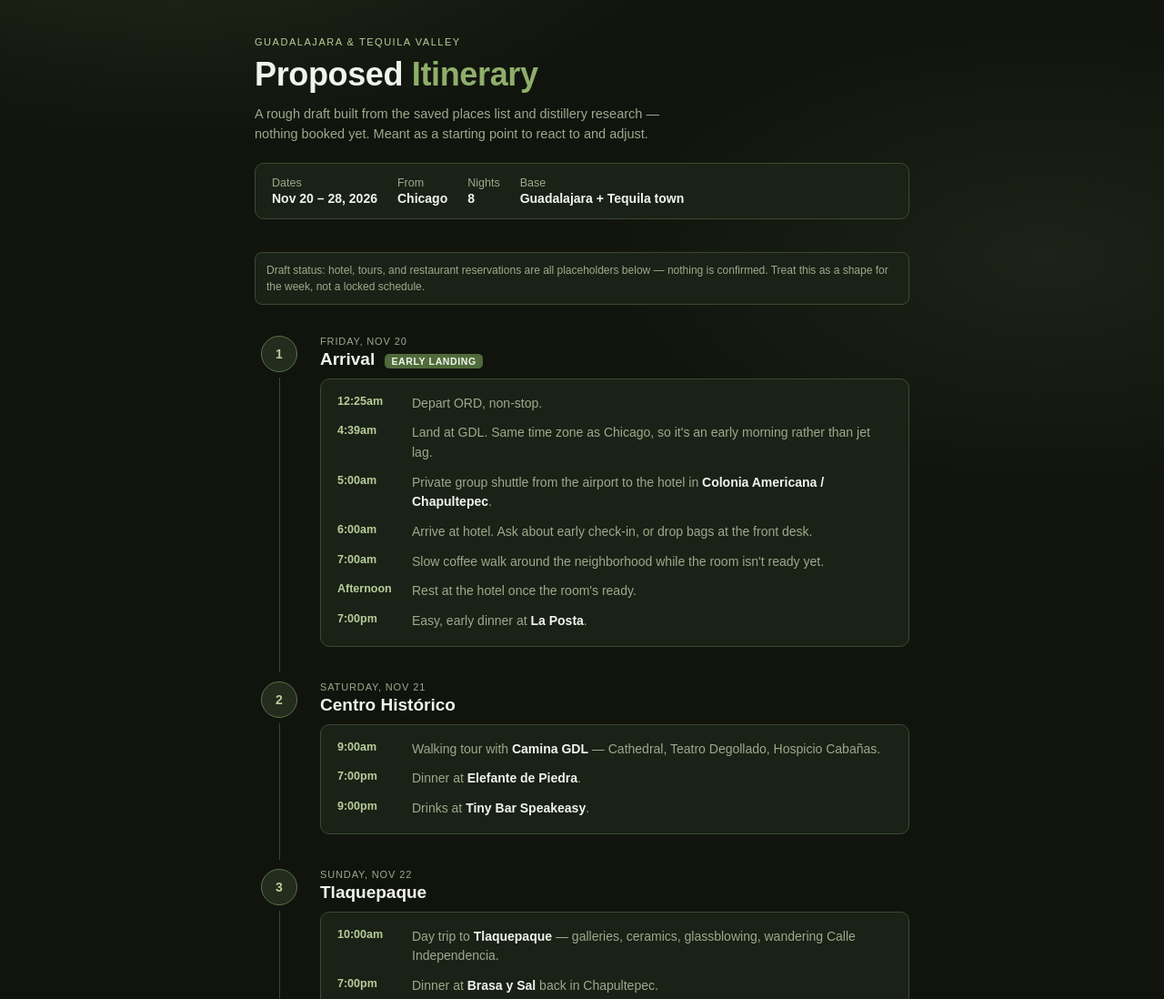
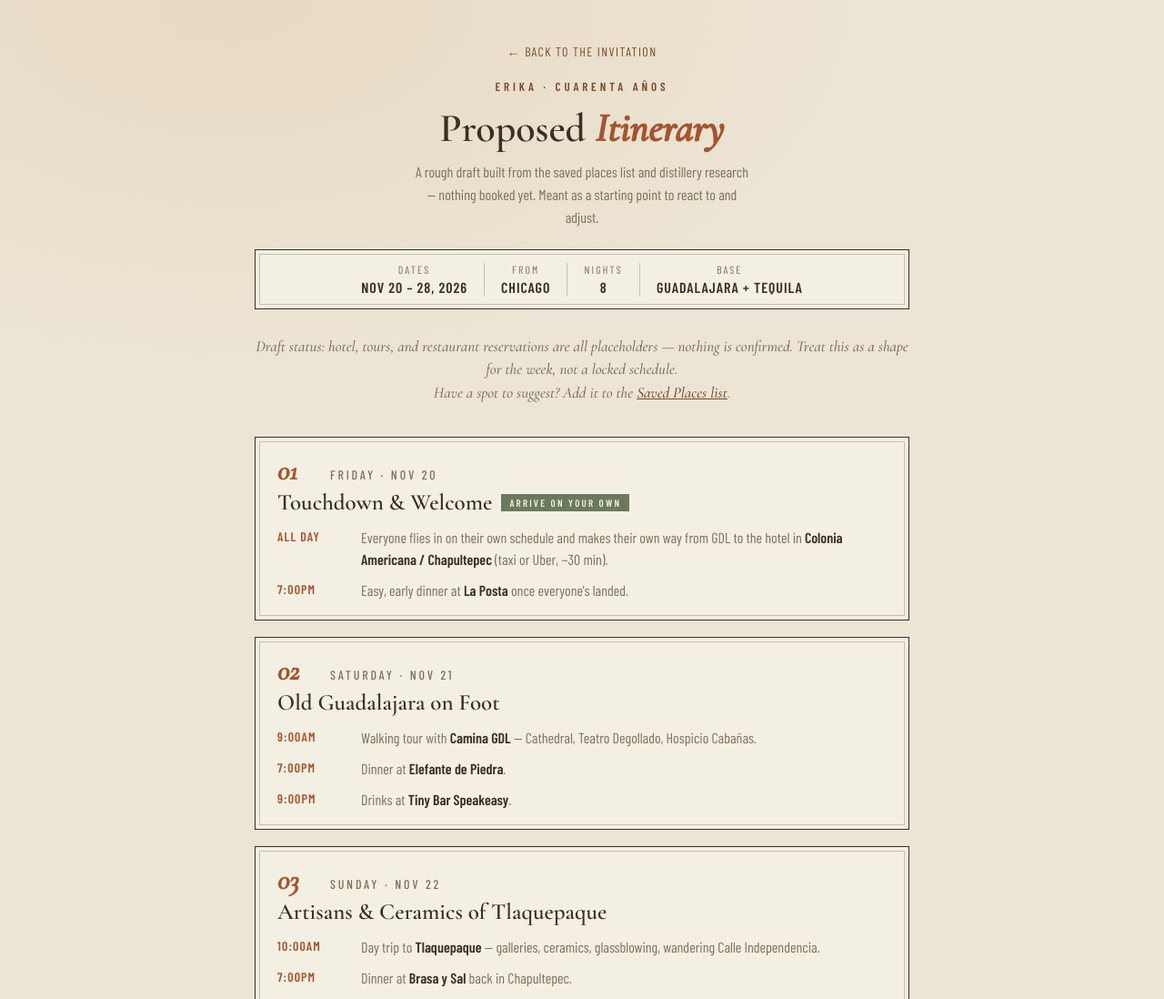
Before and after one commit to restine-photo/2026-gdl-itinerary, a plain HTML site: page itinerary.html in a window 1280 px wide. Shown: the top 1098 px of the page at 91% size. Drawn offline with nearby package versions, Linux system fonts and the light colour scheme.

Commit message:
Update itinerary.html

```diff
--- a/itinerary.html
+++ b/itinerary.html
@@ -2,353 +2,191 @@
 <html lang="en">
 <head>
 <meta charset="UTF-8">
-<title>Guadalajara — Proposed Itinerary</title>
+<meta name="viewport" content="width=device-width, initial-scale=1">
+<title>Itinerary — Erika's 40th · Jalisco</title>
+<link href="https://fonts.googleapis.com/css2?family=Cormorant+Garamond:ital,wght@0,400;0,500;0,600;0,700;1,500&family=Barlow+Condensed:wght@400;500;600&display=swap" rel="stylesheet">
 <style>
 :root{
-  --bg: #10140D;
-  --surface: #1A2116;
-  --surface-raised: #232C1D;
-  --line: #3B4A30;
-  --accent: #8FAE6B;
-  --accent-soft: #5C7047;
-  --accent-pale: #B7CE9A;
-  --accent-deep: #4F6B3A;
-  --ink: #F1F4EC;
-  --ink-dim: #9CAA8D;
+  --bg: #ece4d4;
+  --paper: #f4efe3;
+  --ink: #3b2f24;
+  --clay: #a4552f;
+  --gold: #c1913f;
+  --agave: #6b7a5a;
+  --brown: #7a4a2b;
+  --ink-dim: #7d6f5c;
 }
-
 *{box-sizing:border-box; margin:0; padding:0;}
-
 body{
   background: var(--bg);
   background-image:
-    radial-gradient(ellipse 600px 300px at 15% -5%, rgba(143,174,107,0.16), transparent),
-    radial-gradient(ellipse 500px 260px at 90% 10%, rgba(183,206,154,0.08), transparent);
+    radial-gradient(ellipse 700px 400px at 20% 0%, rgba(193,145,63,0.12), transparent),
+    radial-gradient(ellipse 600px 320px at 85% 100%, rgba(107,122,90,0.14), transparent);
   color: var(--ink);
-  font-family: Arial, sans-serif;
-  min-height: 100vh;
-  padding: 40px 20px 80px;
+  font-family: 'Barlow Condensed', Arial, sans-serif;
+  min-height:100vh;
+  padding: 48px 20px 80px;
 }
-
+a{ color: var(--brown); }
+a:hover{ color: var(--clay); }
 .wrap{ max-width: 720px; margin: 0 auto; }
 
-header{ margin-bottom: 36px; }
+.back-link{ display:block; font-size:14px; letter-spacing:0.1em; text-transform:uppercase; text-decoration:none; margin-bottom:22px; text-align:center; }
 
-.eyebrow{
-  font-size: 11px;
-  letter-spacing: 0.14em;
-  text-transform: uppercase;
-  color: var(--accent-pale);
-  margin-bottom: 10px;
-}
-
-h1{
-  font-weight: 700;
-  font-size: 36px;
-  line-height: 1.1;
-  letter-spacing: -0.01em;
-}
-
-h1 em{
-  font-style: normal;
-  color: var(--accent);
-}
-
-.sub{
-  color: var(--ink-dim);
-  font-size: 14.5px;
-  margin-top: 12px;
-  max-width: 56ch;
-  line-height: 1.55;
-}
+header{ text-align:center; margin-bottom: 28px; }
+.eyebrow{ font-size:13px; letter-spacing:0.3em; text-transform:uppercase; color:var(--brown); font-weight:600; margin-bottom:14px; }
+h1{ font-family:'Cormorant Garamond', serif; font-size:44px; font-weight:600; line-height:1.1; }
+h1 em{ font-style:italic; color:var(--clay); }
+.sub{ color:var(--ink-dim); font-size:16px; margin:12px auto 0; max-width:52ch; line-height:1.55; }
 
 .trip-meta{
-  display: flex;
-  gap: 22px;
-  flex-wrap: wrap;
-  margin-top: 20px;
-  padding: 14px 18px;
-  background: var(--surface);
-  border: 1px solid var(--line);
-  border-radius: 10px;
+  display:flex; gap:0; flex-wrap:wrap; justify-content:center;
+  margin:22px auto 0; background:var(--paper); border:1px solid var(--ink);
+  padding:14px 10px; position:relative;
 }
-
-.trip-meta div{ font-size: 12.5px; color: var(--ink-dim); }
-.trip-meta strong{ display: block; color: var(--ink); font-size: 14px; margin-top: 2px; }
+.trip-meta::after{ content:''; position:absolute; inset:4px; border:1px solid rgba(59,47,36,0.25); pointer-events:none; }
+.trip-meta div{ font-size:12px; letter-spacing:0.18em; text-transform:uppercase; color:var(--ink-dim); padding:0 18px; }
+.trip-meta div + div{ border-left:1px solid rgba(59,47,36,0.25); }
+.trip-meta strong{ display:block; color:var(--ink); font-size:16px; letter-spacing:0.06em; margin-top:3px; font-weight:600; }
 
 .note-banner{
-  font-size: 12px;
-  color: var(--ink-dim);
-  background: var(--surface);
-  border: 1px solid var(--line);
-  border-radius: 8px;
-  padding: 10px 12px;
-  margin: 20px 0 34px;
-  line-height: 1.5;
+  font-family:'Cormorant Garamond', serif; font-style:italic;
+  font-size:17px; color:var(--ink-dim); text-align:center;
+  margin: 24px 0 36px; line-height:1.5;
 }
 
 .day{
-  display: flex;
-  gap: 18px;
-  margin-bottom: 4px;
+  background:var(--paper);
+  border:1px solid var(--ink);
+  position:relative;
+  padding:22px 24px 20px;
+  margin-bottom:18px;
 }
-
-.day-rail{
-  display: flex;
-  flex-direction: column;
-  align-items: center;
-  flex-shrink: 0;
-  width: 54px;
+.day::after{ content:''; position:absolute; inset:4px; border:1px solid rgba(59,47,36,0.25); pointer-events:none; }
+.day-head{ display:flex; align-items:baseline; gap:14px; margin-bottom:4px; }
+.day-num{
+  font-family:'Cormorant Garamond', serif; font-weight:600; font-style:italic;
+  font-size:30px; color:var(--clay); line-height:1; min-width:44px;
 }
-
-.day-num{
-  width: 40px;
-  height: 40px;
-  border-radius: 50%;
-  background: var(--surface-raised);
-  border: 1px solid var(--accent-soft);
-  display: flex;
-  align-items: center;
-  justify-content: center;
-  font-weight: 700;
-  font-size: 14px;
-  color: var(--accent-pale);
+.day-date{ font-size:14px; letter-spacing:0.2em; text-transform:uppercase; color:var(--ink-dim); font-weight:500; }
+.day-title{ font-family:'Cormorant Garamond', serif; font-size:25px; font-weight:600; margin-bottom:12px; }
+.tag{
+  display:inline-block; vertical-align:3px;
+  font-family:'Barlow Condensed', sans-serif;
+  font-size:11px; letter-spacing:0.2em; text-transform:uppercase; font-weight:600;
+  background:var(--agave); color:var(--paper);
+  padding:3px 9px; margin-left:10px;
 }
-
-.day-line{
-  flex: 1;
-  width: 1px;
-  background: var(--line);
-  margin: 6px 0;
+.time-row{ display:flex; gap:14px; margin-bottom:10px; }
+.time-row:last-child{ margin-bottom:0; }
+.time-label{
+  flex-shrink:0; width:78px; font-weight:600; font-size:14px;
+  letter-spacing:0.08em; text-transform:uppercase;
+  color:var(--clay); padding-top:2px;
 }
-
-.day-body{
-  padding-bottom: 34px;
-  flex: 1;
-}
-
-.day-date{
-  font-size: 11px;
-  letter-spacing: 0.08em;
-  text-transform: uppercase;
-  color: var(--ink-dim);
-  margin-bottom: 3px;
-}
-
-.day-title{
-  font-size: 19px;
-  font-weight: 700;
-  margin-bottom: 10px;
-}
-
-.day-card{
-  background: var(--surface);
-  border: 1px solid var(--line);
-  border-radius: 10px;
-  padding: 16px 18px;
-}
-
-.day-card p{
-  font-size: 14px;
-  color: var(--ink-dim);
-  line-height: 1.6;
-  margin-bottom: 8px;
-}
-
-.day-card p:last-child{ margin-bottom: 0; }
-
-.day-card strong{ color: var(--ink); font-weight: 700; }
-
-.time-row{
-  display: flex;
-  gap: 14px;
-  margin-bottom: 11px;
-}
-
-.time-row:last-child{ margin-bottom: 0; }
-
-.time-label{
-  flex-shrink: 0;
-  width: 68px;
-  font-weight: 700;
-  font-size: 12.5px;
-  color: var(--accent-pale);
-  padding-top: 1px;
-}
-
-.time-text{
-  font-size: 14px;
-  color: var(--ink-dim);
-  line-height: 1.55;
-}
-
-.time-text strong{ color: var(--ink); font-weight: 700; }
-
-.tag{
-  display: inline-block;
-  font-size: 10.5px;
-  letter-spacing: 0.06em;
-  text-transform: uppercase;
-  background: var(--accent-deep);
-  color: var(--ink);
-  padding: 2px 7px;
-  border-radius: 5px;
-  margin-left: 6px;
-}
+.time-text{ font-size:16px; color:var(--ink-dim); line-height:1.5; }
+.time-text strong{ color:var(--ink); font-weight:600; }
 
 footer{
-  margin-top: 20px;
-  font-size: 12.5px;
-  color: var(--ink-dim);
-  line-height: 1.6;
-  border-top: 1px solid var(--line);
-  padding-top: 20px;
+  margin-top:36px; font-size:15px; color:var(--ink-dim); line-height:1.6;
+  border-top:1px solid rgba(59,47,36,0.35); padding-top:20px; text-align:center;
+  font-family:'Cormorant Garamond', serif; font-style:italic; font-size:17px;
 }
 </style>
 </head>
 <body>
 
 <div class="wrap">
+  <a class="back-link" href="index.html">← Back to the Invitation</a>
+
   <header>
-    <div class="eyebrow">Guadalajara &amp; Tequila Valley</div>
+    <div class="eyebrow">Erika · Cuarenta Años</div>
     <h1>Proposed <em>Itinerary</em></h1>
     <p class="sub">A rough draft built from the saved places list and distillery research — nothing booked yet. Meant as a starting point to react to and adjust.</p>
     <div class="trip-meta">
       <div>Dates<strong>Nov 20 – 28, 2026</strong></div>
       <div>From<strong>Chicago</strong></div>
       <div>Nights<strong>8</strong></div>
-      <div>Base<strong>Guadalajara + Tequila town</strong></div>
+      <div>Base<strong>Guadalajara + Tequila</strong></div>
     </div>
   </header>
 
-  <div class="note-banner">
-    Draft status: hotel, tours, and restaurant reservations are all placeholders below — nothing is confirmed. Treat this as a shape for the week, not a locked schedule.
+  <p class="note-banner">Draft status: hotel, tours, and restaurant reservations are all placeholders — nothing is confirmed. Treat this as a shape for the week, not a locked schedule.<br>Have a spot to suggest? Add it to the <a href="gdl_places_tracker.html">Saved Places list</a>.</p>
+
+  <div class="day">
+    <div class="day-head"><div class="day-num">01</div><div class="day-date">Friday · Nov 20</div></div>
+    <div class="day-title">Touchdown &amp; Welcome<span class="tag">Arrive on your own</span></div>
+    <div class="time-row"><div class="time-label">All day</div><div class="time-text">Everyone flies in on their own schedule and makes their own way from GDL to the hotel in <strong>Colonia Americana / Chapultepec</strong> (taxi or Uber, ~30 min).</div></div>
+    <div class="time-row"><div class="time-label">7:00pm</div><div class="time-text">Easy, early dinner at <strong>La Posta</strong> once everyone's landed.</div></div>
   </div>
 
   <div class="day">
-    <div class="day-rail"><div class="day-num">1</div><div class="day-line"></div></div>
-    <div class="day-body">
-      <div class="day-date">Friday, Nov 20</div>
-      <div class="day-title">Arrival <span class="tag">Early landing</span></div>
-      <div class="day-card">
-        <div class="time-row"><div class="time-label">12:25am</div><div class="time-text">Depart ORD, non-stop.</div></div>
-        <div class="time-row"><div class="time-label">4:39am</div><div class="time-text">Land at GDL. Same time zone as Chicago, so it's an early morning rather than jet lag.</div></div>
-        <div class="time-row"><div class="time-label">5:00am</div><div class="time-text">Private group shuttle from the airport to the hotel in <strong>Colonia Americana / Chapultepec</strong>.</div></div>
-        <div class="time-row"><div class="time-label">6:00am</div><div class="time-text">Arrive at hotel. Ask about early check-in, or drop bags at the front desk.</div></div>
-        <div class="time-row"><div class="time-label">7:00am</div><div class="time-text">Slow coffee walk around the neighborhood while the room isn't ready yet.</div></div>
-        <div class="time-row"><div class="time-label">Afternoon</div><div class="time-text">Rest at the hotel once the room's ready.</div></div>
-        <div class="time-row"><div class="time-label">7:00pm</div><div class="time-text">Easy, early dinner at <strong>La Posta</strong>.</div></div>
-      </div>
-    </div>
+    <div class="day-head"><div class="day-num">02</div><div class="day-date">Saturday · Nov 21</div></div>
+    <div class="day-title">Old Guadalajara on Foot</div>
+    <div class="time-row"><div class="time-label">9:00am</div><div class="time-text">Walking tour with <strong>Camina GDL</strong> — Cathedral, Teatro Degollado, Hospicio Cabañas.</div></div>
+    <div class="time-row"><div class="time-label">7:00pm</div><div class="time-text">Dinner at <strong>Elefante de Piedra</strong>.</div></div>
+    <div class="time-row"><div class="time-label">9:00pm</div><div class="time-text">Drinks at <strong>Tiny Bar Speakeasy</strong>.</div></div>
   </div>
 
   <div class="day">
-    <div class="day-rail"><div class="day-num">2</div><div class="day-line"></div></div>
-    <div class="day-body">
-      <div class="day-date">Saturday, Nov 21</div>
-      <div class="day-title">Centro Histórico</div>
-      <div class="day-card">
-        <div class="time-row"><div class="time-label">9:00am</div><div class="time-text">Walking tour with <strong>Camina GDL</strong> — Cathedral, Teatro Degollado, Hospicio Cabañas.</div></div>
-        <div class="time-row"><div class="time-label">7:00pm</div><div class="time-text">Dinner at <strong>Elefante de Piedra</strong>.</div></div>
-        <div class="time-row"><div class="time-label">9:00pm</div><div class="time-text">Drinks at <strong>Tiny Bar Speakeasy</strong>.</div></div>
-      </div>
-    </div>
+    <div class="day-head"><div class="day-num">03</div><div class="day-date">Sunday · Nov 22</div></div>
+    <div class="day-title">Artisans &amp; Ceramics of Tlaquepaque</div>
+    <div class="time-row"><div class="time-label">10:00am</div><div class="time-text">Day trip to <strong>Tlaquepaque</strong> — galleries, ceramics, glassblowing, wandering Calle Independencia.</div></div>
+    <div class="time-row"><div class="time-label">7:00pm</div><div class="time-text">Dinner at <strong>Brasa y Sal</strong> back in Chapultepec.</div></div>
   </div>
 
   <div class="day">
-    <div class="day-rail"><div class="day-num">3</div><div class="day-line"></div></div>
-    <div class="day-body">
-      <div class="day-date">Sunday, Nov 22</div>
-      <div class="day-title">Tlaquepaque</div>
-      <div class="day-card">
-        <div class="time-row"><div class="time-label">10:00am</div><div class="time-text">Day trip to <strong>Tlaquepaque</strong> — galleries, ceramics, glassblowing, wandering Calle Independencia.</div></div>
-        <div class="time-row"><div class="time-label">7:00pm</div><div class="time-text">Dinner at <strong>Brasa y Sal</strong> back in Chapultepec.</div></div>
-      </div>
-    </div>
+    <div class="day-head"><div class="day-num">04</div><div class="day-date">Monday · Nov 23</div></div>
+    <div class="day-title">Into the Agave Valley<span class="tag">Private shuttle</span></div>
+    <div class="time-row"><div class="time-label">10:00am</div><div class="time-text">Private group shuttle, door-to-door, from the Guadalajara hotel to Tequila town (~1 hr). One vehicle for the whole group rather than splitting into separate cars — more comfortable with luggage and keeps everyone together.</div></div>
+    <div class="time-row"><div class="time-label">11:00am</div><div class="time-text">Check into <strong>Casa Salles Hotel</strong> or <strong>Hotel Gloriagave</strong> for three nights.</div></div>
+    <div class="time-row"><div class="time-label">1:00pm</div><div class="time-text"><strong>El Tequileño</strong> distillery — sits right next to Casa Salles, an easy walk if staying there.</div></div>
+    <div class="time-row"><div class="time-label">7:00pm</div><div class="time-text">Dinner at <strong>La Taberna del Cofrade</strong>, the underground tavern-style restaurant.</div></div>
   </div>
 
   <div class="day">
-    <div class="day-rail"><div class="day-num">4</div><div class="day-line"></div></div>
-    <div class="day-body">
-      <div class="day-date">Monday, Nov 23</div>
-      <div class="day-title">Move to Tequila town <span class="tag">Private shuttle</span></div>
-      <div class="day-card">
-        <div class="time-row"><div class="time-label">10:00am</div><div class="time-text">Private group shuttle, door-to-door, from the Guadalajara hotel to Tequila town (~1 hr). One vehicle for the whole group rather than splitting into separate cars — more comfortable with luggage and keeps everyone together.</div></div>
-        <div class="time-row"><div class="time-label">11:00am</div><div class="time-text">Check into <strong>Casa Salles Hotel</strong> or <strong>Hotel Gloriagave</strong> for two nights.</div></div>
-        <div class="time-row"><div class="time-label">1:00pm</div><div class="time-text"><strong>El Tequileño</strong> distillery — sits right next to Casa Salles, an easy walk if staying there.</div></div>
-        <div class="time-row"><div class="time-label">7:00pm</div><div class="time-text">Dinner at <strong>La Taberna del Cofrade</strong>, the underground tavern-style restaurant.</div></div>
-      </div>
-    </div>
+    <div class="day-head"><div class="day-num">05</div><div class="day-date">Tuesday · Nov 24</div></div>
+    <div class="day-title">The Distillery Pilgrimage, Part I<span class="tag">Headliners</span></div>
+    <div class="time-row"><div class="time-label">10:00am</div><div class="time-text">Private group shuttle pickup — <strong>Vive Tequila Tour</strong> or <strong>Explora México Tours</strong> can likely cover both distillery days so the group isn't managing separate rides between stops.</div></div>
+    <div class="time-row"><div class="time-label">10:30am</div><div class="time-text"><strong>Arette</strong> (El Llano Distillery) — Orendain family, over 125 years independent, additive-free small-batch.</div></div>
+    <div class="time-row"><div class="time-label">1:00pm</div><div class="time-text"><strong>La Fortaleza</strong> — Sauza family descendants, the most traditional production method in the valley, tasting inside their cave.</div></div>
+    <div class="time-row"><div class="time-label">Evening</div><div class="time-text">Back in town — plaza wander, dinner, early night.</div></div>
   </div>
 
   <div class="day">
-    <div class="day-rail"><div class="day-num">5</div><div class="day-line"></div></div>
-    <div class="day-body">
-      <div class="day-date">Tuesday, Nov 24</div>
-      <div class="day-title">Distillery day <span class="tag">Headliners</span></div>
-      <div class="day-card">
-        <div class="time-row"><div class="time-label">9:00am</div><div class="time-text">Private van pickup — <strong>Vive Tequila Tour</strong> or <strong>Explora México Tours</strong> can likely cover this whole route so the group isn't managing separate rides between stops.</div></div>
-        <div class="time-row"><div class="time-label">9:30am</div><div class="time-text"><strong>Arette</strong> (El Llano Distillery) — Orendain family, over 125 years independent, additive-free small-batch.</div></div>
-        <div class="time-row"><div class="time-label">12:00pm</div><div class="time-text"><strong>La Fortaleza</strong> — Sauza family descendants, the most traditional production method in the valley, tasting inside their cave.</div></div>
-        <div class="time-row"><div class="time-label">2:30pm</div><div class="time-text">If there's time and energy left, <strong>Cascahuín</strong> in El Arenal — a short hop, already a favorite from the saved list.</div></div>
-        <div class="time-row"><div class="time-label">5:00pm</div><div class="time-text">Evening capstone: <strong>Cantaritos El Güero</strong> in nearby Amatitán — lively, family-run cantarito bar with live mariachi/banda after 4pm. Festive and casual rather than another formal tasting.</div></div>
-      </div>
-    </div>
+    <div class="day-head"><div class="day-num">06</div><div class="day-date">Wednesday · Nov 25</div></div>
+    <div class="day-title">The Distillery Pilgrimage, Part II<span class="tag">Cantaritos</span></div>
+    <div class="time-row"><div class="time-label">Morning</div><div class="time-text">Slow start — pool, plaza, coffee.</div></div>
+    <div class="time-row"><div class="time-label">12:00pm</div><div class="time-text"><strong>Cascahuín</strong> in El Arenal — small-batch favorite from the saved list, a short shuttle hop.</div></div>
+    <div class="time-row"><div class="time-label">3:00pm</div><div class="time-text">The birthday girl's must-do: <strong>Cantaritos El Güero</strong> in Amatitán — lively, family-run cantarito bar with live mariachi/banda after 4pm.</div></div>
+    <div class="time-row"><div class="time-label">Evening</div><div class="time-text">Shuttle back to Tequila town.</div></div>
   </div>
 
   <div class="day">
-    <div class="day-rail"><div class="day-num">6</div><div class="day-line"></div></div>
-    <div class="day-body">
-      <div class="day-date">Wednesday, Nov 25</div>
-      <div class="day-title">Back to Guadalajara</div>
-      <div class="day-card">
-        <div class="time-row"><div class="time-label">10:00am</div><div class="time-text">Private group shuttle back to Guadalajara, same approach as the trip out.</div></div>
-        <div class="time-row"><div class="time-label">12:00pm</div><div class="time-text">Check into the city hotel for the remaining nights.</div></div>
-        <div class="time-row"><div class="time-label">Afternoon</div><div class="time-text">Easy afternoon — nothing planned.</div></div>
-        <div class="time-row"><div class="time-label">7:00pm</div><div class="time-text">Relaxed dinner — good night to just wing it based on what's nearby.</div></div>
-      </div>
-    </div>
+    <div class="day-head"><div class="day-num">07</div><div class="day-date">Thursday · Nov 26</div></div>
+    <div class="day-title">Return to the City</div>
+    <div class="time-row"><div class="time-label">10:00am</div><div class="time-text">Private group shuttle back to Guadalajara, same approach as the trip out.</div></div>
+    <div class="time-row"><div class="time-label">12:00pm</div><div class="time-text">Check into the city hotel for the remaining nights.</div></div>
+    <div class="time-row"><div class="time-label">Afternoon</div><div class="time-text">Easy afternoon — nothing planned.</div></div>
+    <div class="time-row"><div class="time-label">7:00pm</div><div class="time-text">Relaxed dinner — good night to just wing it based on what's nearby.</div></div>
   </div>
 
   <div class="day">
-    <div class="day-rail"><div class="day-num">7</div><div class="day-line"></div></div>
-    <div class="day-body">
-      <div class="day-date">Thursday, Nov 26</div>
-      <div class="day-title">Flex day</div>
-      <div class="day-card">
-        <div class="time-row"><div class="time-label">All day</div><div class="time-text">Open — more Chapultepec exploring, shopping, or a repeat visit to a favorite spot from earlier in the week.</div></div>
-      </div>
-    </div>
+    <div class="day-head"><div class="day-num">08</div><div class="day-date">Friday · Nov 27</div></div>
+    <div class="day-title">One Last Hurrah<span class="tag">Send-off dinner</span></div>
+    <div class="time-row"><div class="time-label">All day</div><div class="time-text">Open — Chapultepec exploring, shopping, souvenirs, or a repeat visit to a favorite spot from earlier in the week.</div></div>
+    <div class="time-row"><div class="time-label">7:00pm</div><div class="time-text">Last-hurrah dinner.</div></div>
   </div>
 
   <div class="day">
-    <div class="day-rail"><div class="day-num">8</div><div class="day-line"></div></div>
-    <div class="day-body">
-      <div class="day-date">Friday, Nov 27</div>
-      <div class="day-title">Last full day <span class="tag">Send-off dinner</span></div>
-      <div class="day-card">
-        <div class="time-row"><div class="time-label">Morning</div><div class="time-text">Wrap-up: anything missed, souvenirs, packing.</div></div>
-        <div class="time-row"><div class="time-label">7:00pm</div><div class="time-text">Last-hurrah dinner — nowhere to be early the next morning but the airport.</div></div>
-      </div>
-    </div>
-  </div>
-
-  <div class="day">
-    <div class="day-rail"><div class="day-num">9</div></div>
-    <div class="day-body">
-      <div class="day-date">Saturday, Nov 28</div>
-      <div class="day-title">Departure <span class="tag">Afternoon flight</span></div>
-      <div class="day-card">
-        <div class="time-row"><div class="time-label">Morning</div><div class="time-text">Free morning — a last coffee, a final walk around the neighborhood, or a relaxed pack-up.</div></div>
-        <div class="time-row"><div class="time-label">11:00am</div><div class="time-text">Leave the hotel — private shuttle to the airport.</div></div>
-        <div class="time-row"><div class="time-label">1:54pm</div><div class="time-text">Depart GDL, non-stop.</div></div>
-        <div class="time-row"><div class="time-label">6:10pm</div><div class="time-text">Land at ORD.</div></div>
-      </div>
-    </div>
+    <div class="day-head"><div class="day-num">09</div><div class="day-date">Saturday · Nov 28</div></div>
+    <div class="day-title">Hasta Luego, Jalisco<span class="tag">Depart on your own</span></div>
+    <div class="time-row"><div class="time-label">Morning</div><div class="time-text">Free morning — a last coffee, a final walk around the neighborhood, or a relaxed pack-up.</div></div>
+    <div class="time-row"><div class="time-label">All day</div><div class="time-text">Head to GDL on your own schedule (taxi or Uber, ~30 min) — everyone's flights differ, so no group transfer.</div></div>
   </div>
 
   <footer>
-    Built from the saved places tracker and distillery research — Casa Sauza, Jose Cuervo, and Tequila Atanasio are still on the list as alternates if the Nov 24 lineup changes. Nothing here is booked; treat dates and pairings as a starting point.
+    Built from the saved places tracker and distillery research — Casa Sauza, Jose Cuervo, and Tequila Atanasio are still on the list as alternates if the distillery lineup changes. Nothing here is booked; treat dates and pairings as a starting point.
   </footer>
 </div>
 
```
